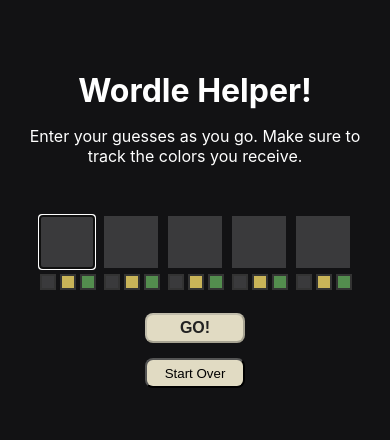
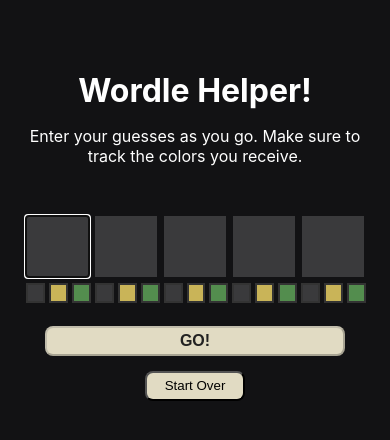
Before and after one commit to CJSpohn/wordle-helper, a React (Create React App) app: page / in a window 390 px wide. Shown: the top 440 px of the page. Built offline with nearby package versions, Linux system fonts and the light colour scheme.

Commit message:
Adjust widths for mobile design

```diff
--- a/src/App.scss
+++ b/src/App.scss
@@ -38,6 +38,7 @@
   .word-input {
     display: flex;
     justify-content: center;
+    max-width: 95%;
   }
 
   .new-word-button {
@@ -54,7 +55,8 @@
     background-color: #e1dbc3;
     border-radius: 8px;
     font-size: 16px;
-    width: 300px;
+    max-width: 300px;
+    width: 80vw;
     height: 30px;
     color: #222222;
     font-weight: 700;
@@ -66,9 +68,6 @@
     transition-duration: 0.4s;
     -webkit-transition-duration: 0.4s; /* Safari */
     margin-top: 25px;
-    @media screen and (max-width: 425px) {
-      width: 100px;
-    }
   }
 
   .go-button:hover {
--- a/src/components/LetterControl/LetterControl.scss
+++ b/src/components/LetterControl/LetterControl.scss
@@ -2,12 +2,15 @@
   display: flex;
   align-items: center;
   flex-direction: column;
+  width: 20%;
 }
 
 input[type="text"] {
   color: #d7dadc;
-  width: 65px;
-  height: 65px;
+  width: 15vw;
+  height: 15vw;
+  max-width: 70px;
+  max-height: 70px;
   margin: 0 5px;
   font-size: 40px;
   font-weight: 700;
@@ -17,14 +20,10 @@ input[type="text"] {
   margin-bottom: 5px;
 
   @media screen and (max-width: 425px) {
-    width: 50px;
-    height: 50px;
     font-size: 36px;
   }
 
   @media screen and (max-width: 350px) {
-    width: 30px;
-    height: 30px;
     font-size: 20px;
   }
 }
@@ -33,21 +32,16 @@ input[type="text"] {
   display: flex;
   align-items: center;
   justify-content: center;
+  width: 100%;
 
   input {
     box-sizing: border-box;
     appearance: none;
     background: white;
     outline: 2px solid #333;
-    width: 16px;
-    height: 16px;
-    @media screen and (max-width: 425px) {
-      width: 12px;
-      height: 12px;
-    }
-    @media screen and (max-width: 350px) {
-      width: 8px;
-      height: 8px;
-    }
+    width: 4vw;
+    height: 4vw;
+    max-width: 16px;
+    max-height: 16px;
   }
 }
```
